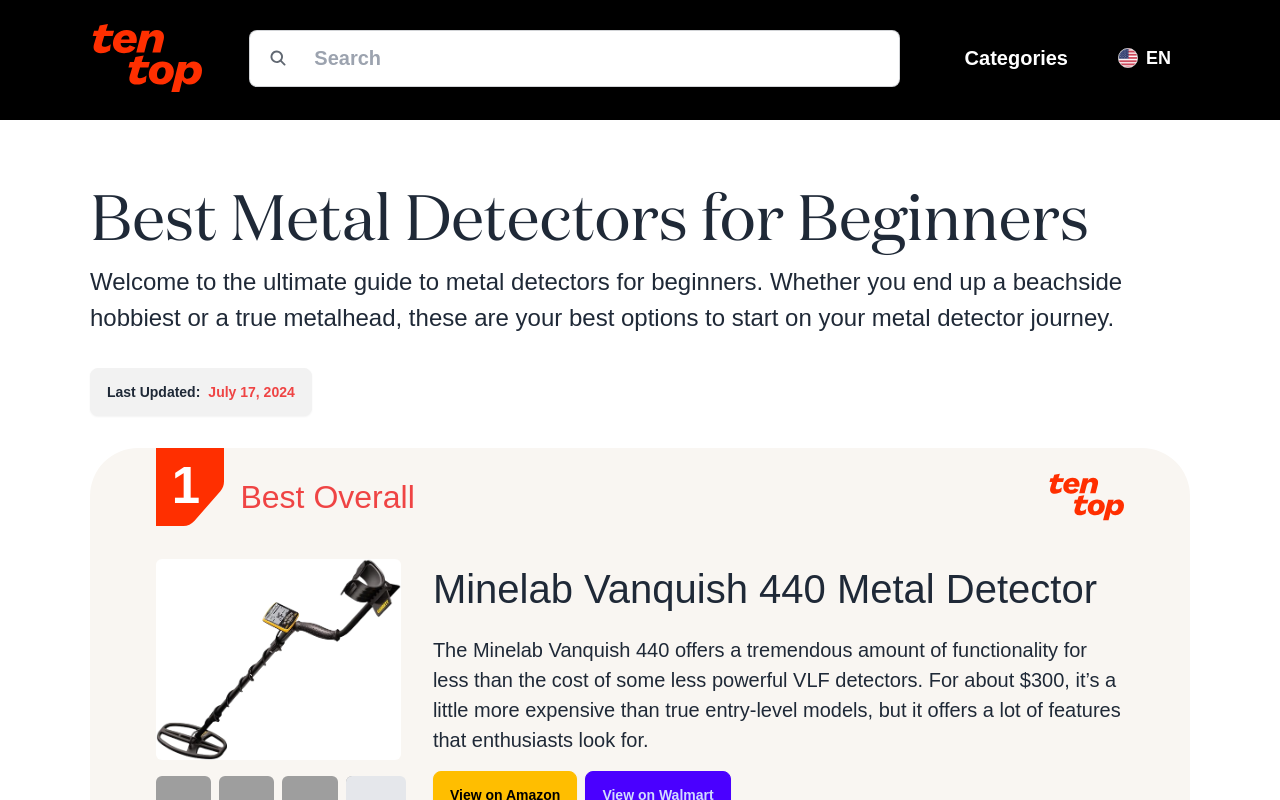
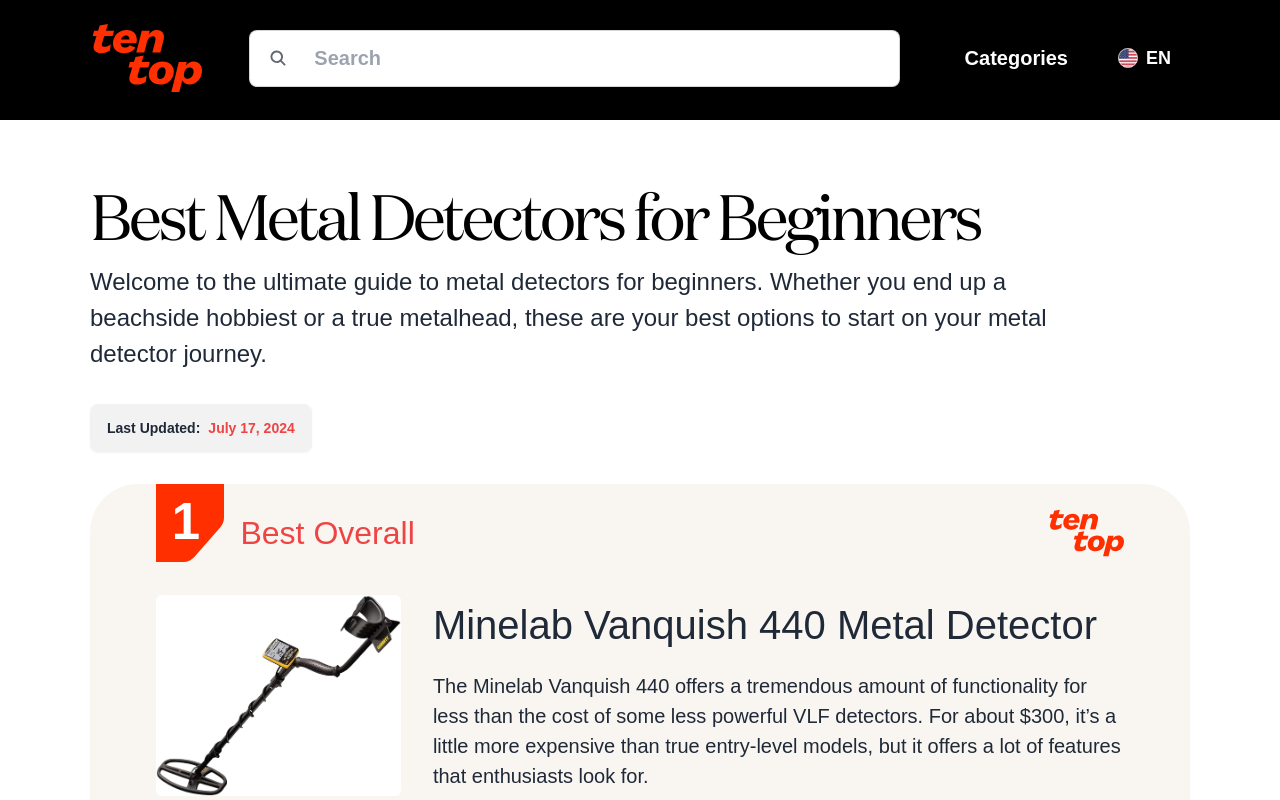
Before and after one commit to RohmadEW/top_ten, a Next.js app: page / in a window 1280 px wide. Shown: the top 800 px of the page. Built offline with nearby package versions, Linux system fonts and the light colour scheme; grey boxes are pictures that could not be loaded; a web font is replaced by a local one.

Commit message:
fix: title

```diff
--- a/src/app/components/title.tsx
+++ b/src/app/components/title.tsx
@@ -1,7 +1,7 @@
 const Title = () => {
   return (
-    <div>
-      <div className="text-[64px] font-domaine">
+    <div className="max-w-[1000px]">
+      <div className="text-[64px] font-domaine tracking-tighter text-black">
         Best Metal Detectors for Beginners
       </div>
       <div className="text-[24px]">
```
